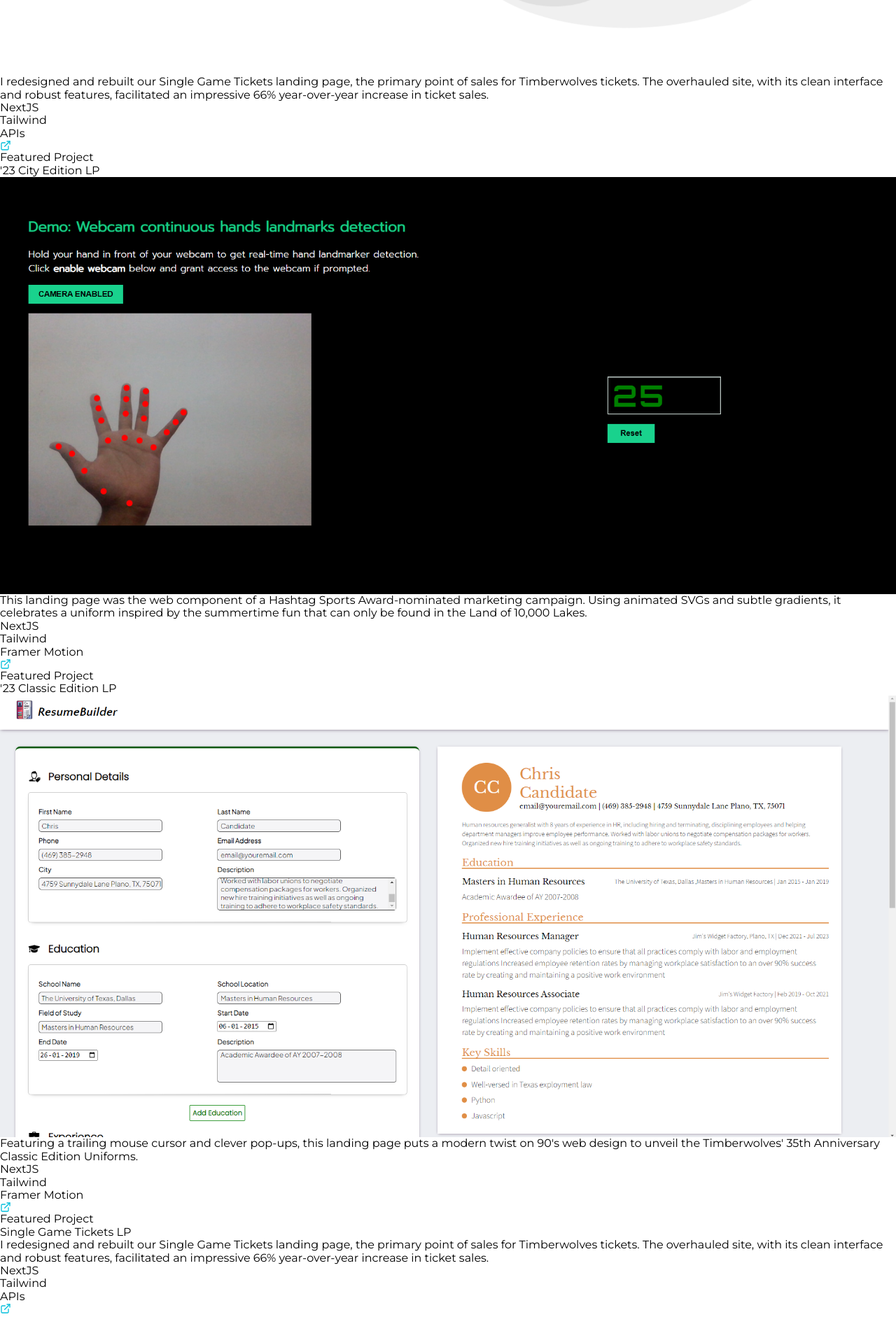
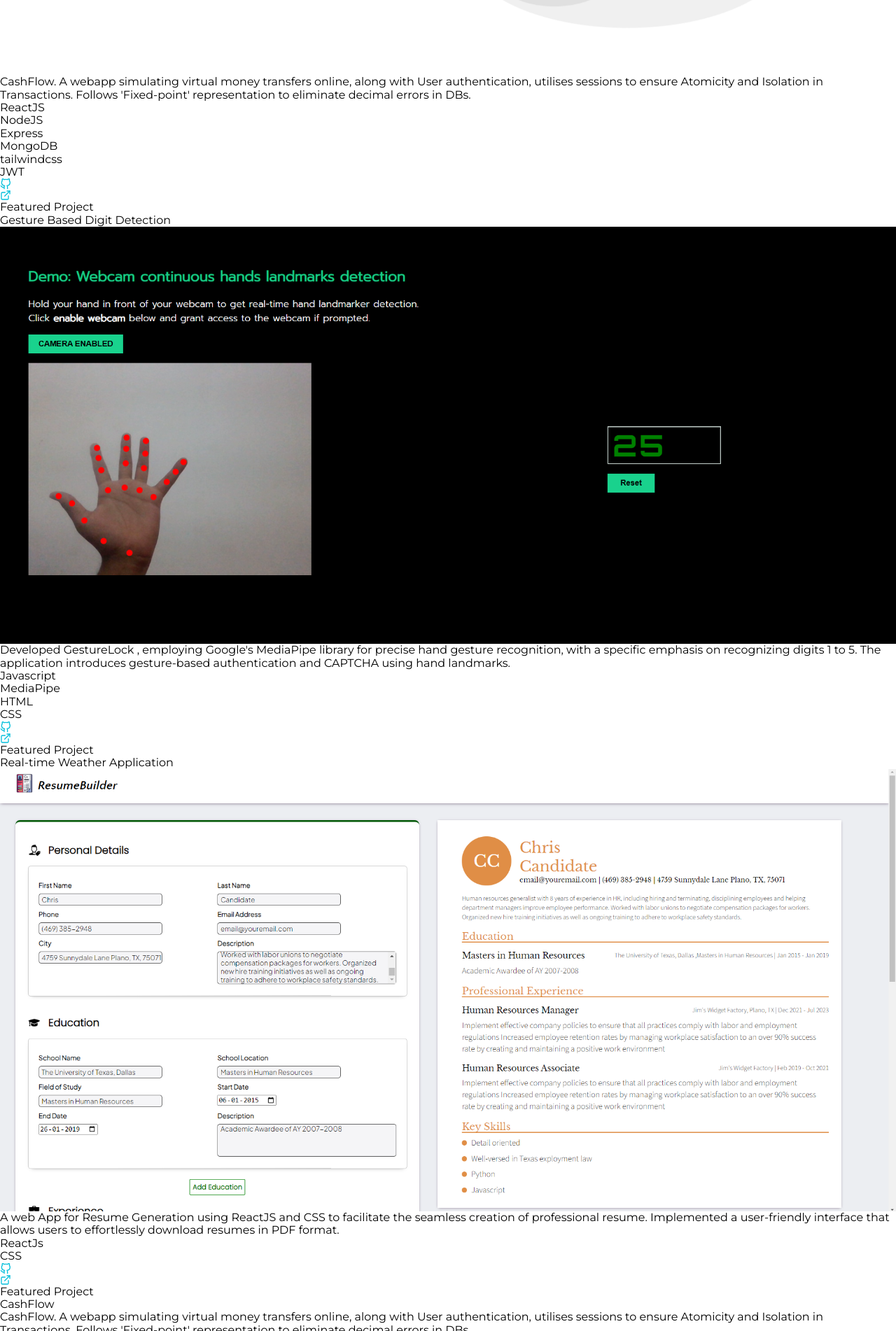
Before and after one commit to RahulKrishna-A/Portfolio-V2, a React (Vite) app: page / in a window 1280 px wide. Shown: the part 4898-6800 px from the top of the page at 70% size. Built offline with nearby package versions, Linux system fonts and the light colour scheme.

Commit message:
Fixed inters\section observer

```diff
--- a/src/Pages/Home/Components/About.tsx
+++ b/src/Pages/Home/Components/About.tsx
@@ -18,7 +18,7 @@
             >
                 <div className='flex flex-col sm:flex-row gap-4'>
                     <div className='flex flex-col gap-2 max-w-[600px] text-sm sm:text-xl leading-relaxed tracking-[.01rem] sm:gap-3'>
-                        <p className='font-light text-[18px]'>
+                        <p className='font-light text-sm sm:text-[18px]'>
                             Hey there! My name is Rahul and I enjoy creating things that live on the internet.
                             I've had the privilege of working with various high-growth <a
                             href="https://www.hosaksham.com"
@@ -29,13 +29,13 @@
                             into <a>user
                             perception</a> .
                         </p>
-                        <p className='font-light text-[18px]'>
+                        <p className='font-light text-sm sm:text-[18px]'>
                             I occasionally write technical blogs <a
                             href="https://medium.com/@rahulkrishna28"
                             className={"cursor-pointer underline underline-offset-4"} target="_blank"
                             rel="noopener">here</a>.
                         </p>
-                        <p className='font-light text-[18px]'>
+                        <p className='font-light text-sm sm:text-[18px]'>
                             Here are a few technologies I’ve been working with recently:
                         </p>
 
--- a/src/Pages/Home/Components/Project.tsx
+++ b/src/Pages/Home/Components/Project.tsx
@@ -11,36 +11,37 @@
     const projects = [
         {
             image: cashflow,
-            title: 'Single Game Tickets LP',
-            id: 'sgt',
+            title: 'CashFlow',
+            id: 'cash',
             description:
-                'I redesigned and rebuilt our Single Game Tickets landing page, the primary point of sales for Timberwolves tickets. The overhauled site, with its clean interface and robust features, facilitated an impressive 66% year-over-year increase in ticket sales.',
-            techStack: ['NextJS', 'Tailwind', 'APIs'],
-            link: 'https://www.nba.com/timberwolves/single',
+                'CashFlow. A webapp simulating virtual money transfers online, along with User authentication, utilises sessions to ensure Atomicity and Isolation in Transactions. Follows \'Fixed-point\' representation to eliminate decimal errors in DBs.',
+            techStack: ['ReactJS', 'NodeJS', 'Express','MongoDB','tailwindcss','JWT'],
+            link: 'https://cash-flow-rahul.vercel.app/',
+            github: "https://github.com/RahulKrishna-A/CashFlow"
         },
         {
             image: gestureLock,
-            id: 'city',
-            title: "'23 City Edition LP",
-            description:
-                'This landing page was the web component of a Hashtag Sports Award-nominated marketing campaign. Using animated SVGs and subtle gradients, it celebrates a uniform inspired by the summertime fun that can only be found in the Land of 10,000 Lakes.',
-            techStack: ['NextJS', 'Tailwind', 'Framer Motion'],
-            link: 'https://www.nba.com/timberwolves/lakelife',
+            id: 'gesture',
+            title: "Gesture Based Digit Detection",
+            description: 'Developed GestureLock , employing Google\'s MediaPipe library for precise hand gesture recognition, with a specific emphasis on recognizing digits 1 to 5. The application introduces gesture-based authentication and CAPTCHA using hand landmarks.',
+            techStack: ['Javascript', 'MediaPipe', 'HTML','CSS'],
+            link: 'https://rahulkrishna-a.github.io/GestureAIlock-MachineLearning_Powered_Hand_Gesture_Password_Detection/',
+            github: "https://github.com/RahulKrishna-A/GestureAIlock-MachineLearning_Powered_Hand_Gesture_Password_Detection"
         },
         {
             image: resumeBuilder,
-            id: 'classic',
-            title: "'23 Classic Edition LP",
-            description:
-                "Featuring a trailing mouse cursor and clever pop-ups, this landing page puts a modern twist on 90's web design to unveil the Timberwolves' 35th Anniversary Classic Edition Uniforms.",
-            techStack: ['NextJS', 'Tailwind', 'Framer Motion'],
-            link: 'https://www.nba.com/timberwolves/classic',
+            id: 'resumeb',
+            title: "Real-time Weather Application",
+            description:"A web App for Resume Generation using ReactJS and CSS to facilitate the seamless creation of professional resume. Implemented a user-friendly interface that allows users to effortlessly download resumes in PDF format.",
+            techStack: ['ReactJs', 'CSS'],
+            link: 'https://resume-builder-rahul.netlify.app/',
+            github:"https://github.com/RahulKrishna-A/ResumeBuilder"
         },
 
 
     ]
     return (
-        <div className='flex flex-col min-h-screen justify-center py-40'>
+        <div className='group flex flex-col min-h-screen justify-center mt-20'>
             <NumberedHeading number='.03' title="Things I've Built"/>
 
             {/* mobile screens */}
@@ -70,11 +71,11 @@
                                     </a>
                                 </div>
                                 <div
-                                    className={`${fonts.base} w-full z-20 bg-[#011f38] p-6 aspect-4/5 rounded-md shadow-md shadow-black/70 leading-relaxed tracking-[.01rem]`}
+                                    className={`${fonts.base} w-full z-20 bg-[#011f38] p-6 aspect-4/5 text-sm sm:text-[16px] rounded-md shadow-md shadow-black/70 leading-relaxed tracking-[.01rem]`}
                                 >
                                     {project.description}
                                 </div>
-                                <ul className='flex flex-row gap-5 font-mono text-gray-400 text-sm z-4'>
+                                <ul className='flex flex-row gap-5 font-mono text-gray-400 text-xs flex-wrap sm:text-sm z-4'>
                                     {project.techStack.map((tech, i) => (
                                         <li key={i}>{tech}</li>
                                     ))}
--- a/src/Pages/Home/Home.tsx
+++ b/src/Pages/Home/Home.tsx
@@ -1,18 +1,16 @@
-import { useEffect, useState } from 'react';
+import {useContext, useEffect} from 'react'; // Add this import
 import EmailSidebar from "./Components/EmailsSideBae.tsx";
 import SocialsSidebar from "./Components/SocialsBar.tsx";
 import Hero from "./Components/Hero.tsx";
 import About from "./Components/About.tsx";
 import Contact from "./Components/Contact.tsx";
-import { useContext } from "react"; // Add this import
-import { ActiveContext } from "../Layout/Layout"
+import {ActiveContext} from "../Layout/Layout"
 import Work from "./Components/Work.tsx";
 import Projects from "./Components/Project.tsx";
 
 
-
 export default function Home() {
-const { setActive } = useContext(ActiveContext);
+    const {setActive} = useContext(ActiveContext);
 
 
     useEffect(() => {
@@ -23,7 +21,7 @@
                     setActive(entry.target.id);
                 }
             });
-        }, { threshold: 0.5 }); // Adjust threshold as needed
+        }, {threshold: 0.5}); // Adjust threshold as needed
 
         sections.forEach(section => {
             observer.observe(section);
@@ -68,16 +66,17 @@
                 className='sectionObserve mt-[1px] min-h-[800px] sm:h-full w-full bg-[#0B192E] px-[2rem] sm:px-[5%] lg:px-[15%]'
             >
                 <Work fonts={fonts}/>
-            {/*<Projects fonts={fonts}/>*/}
+
             </section>
             <section
                 id='work'
 
                 className='sectionObserve mt-[1px] min-h-[800px] sm:h-full w-full bg-[#0B192E] px-[2rem] sm:px-[5%] lg:px-[15%]'
             >
+                <Projects fonts={fonts}/>
 
-            <Projects fonts={fonts}/>
             </section>
+
             <section
                 id='contact'
 
--- a/src/Pages/Layout/Layout.tsx
+++ b/src/Pages/Layout/Layout.tsx
@@ -30,7 +30,7 @@
 
     const [active, setActive] = useState(navItems[0].name)
 
-
+    console.log(active)
     return (
         <ActiveContext.Provider value={{active, setActive}}>
             <div >
```
Lines whose indentation alone changed are shown as unchanged.
